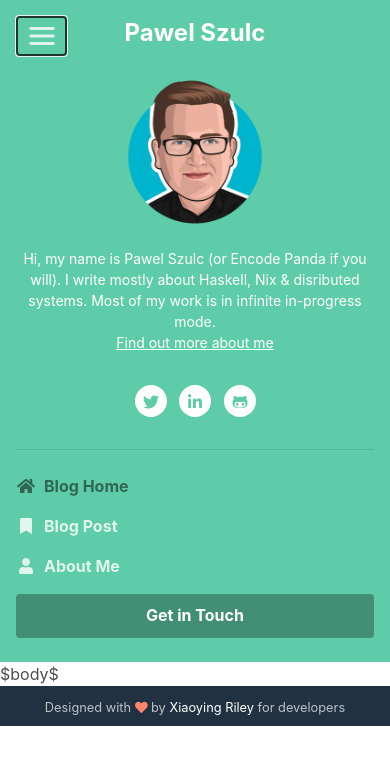
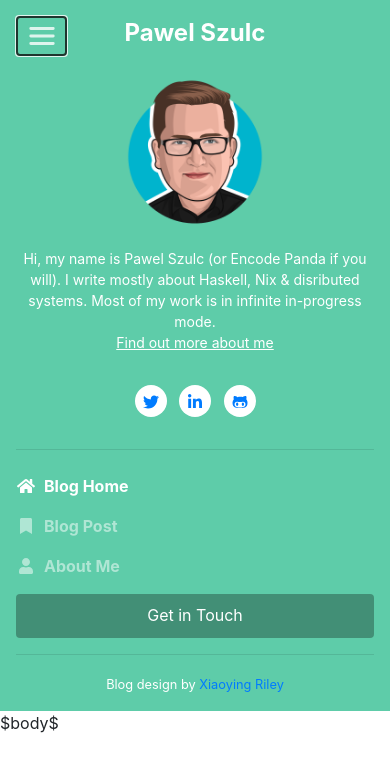
Before and after one commit to EncodePanda/encodepanda.github.io, a plain HTML site: page templates/default.html in a window 390 px wide. Both pictures are taken after a click on the button "Toggle navigation". Drawn offline with nearby package versions, Linux system fonts and the light colour scheme; files that its build step writes are made by us from their sources.

Commit message:
Make few UI modifications

```diff
--- a/templates/default.html
+++ b/templates/default.html
@@ -16,7 +16,11 @@
 
     <!-- Theme CSS -->
     <link id="theme-style" rel="stylesheet" href="/assets/css/theme-4.css">
-    <link rel="stylesheet" href="/css/breezeDark.css" />
+    <link rel="stylesheet" href="assets/plugins/bootstrap/css/bootstrap.min.css"
+    <link rel="stylesheet" href="assets/plugins/highlight/styles/idea.css">
+    <script src="assets/plugins/highlight/highlight.pack.js"></script>
+    <script>hljs.initHighlightingOnLoad();</script>
+    <!-- <link rel="stylesheet" href="/css/breezeDark.css" /> -->
 
 </head>
 
@@ -59,19 +63,15 @@
 				<div class="my-2 my-md-3">
 				    <a class="btn btn-primary" href="mailto://paul.szulc@gmail.com">Get in Touch</a>
 				</div>
+
+			        <hr>
+                                <small class="copyright">Blog design by <a href="http://themes.3rdwavemedia.com" target="_blank">Xiaoying Riley</a></small>
 			</div>
 		</nav>
     </header>
 
     <div class="main-wrapper">
             $body$
-	    <footer class="footer text-center py-2 theme-bg-dark">
-
-	        <!--/* This template is released under the Creative Commons Attribution 3.0 License. Please keep the attribution link below when using for your own project. Thank you for your support. :) If you'd like to use the template without the attribution, you can buy the commercial license via our website: themes.3rdwavemedia.com */-->
-                <small class="copyright">Designed with <i class="fas fa-heart" style="color: #fb866a;"></i> by <a href="http://themes.3rdwavemedia.com" target="_blank">Xiaoying Riley</a> for developers</small>
-
-	    </footer>
-
     </div><!--//main-wrapper-->
 
     <!-- Javascript -->
```
Also changed, not shown: templates/post-list.html (+1 -1 lines).
